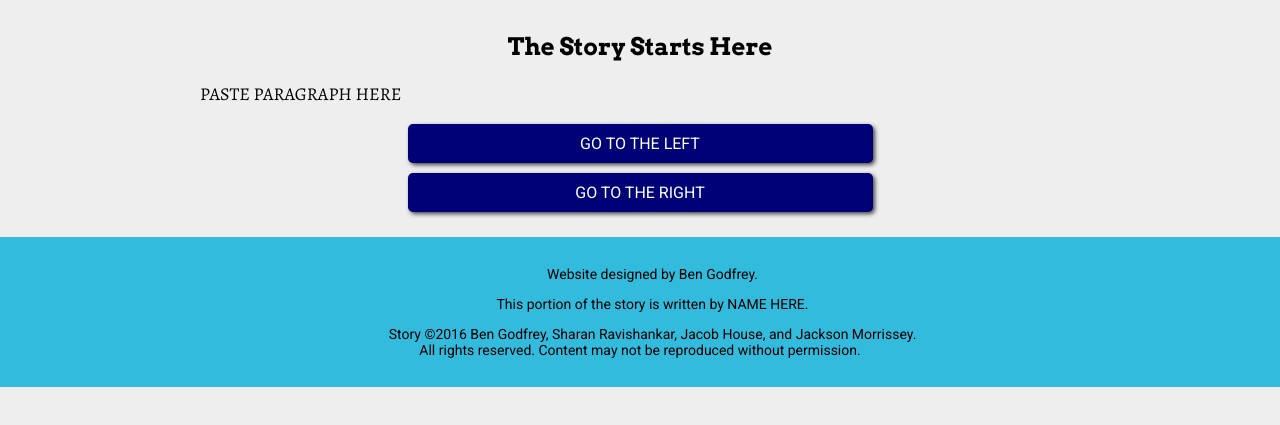
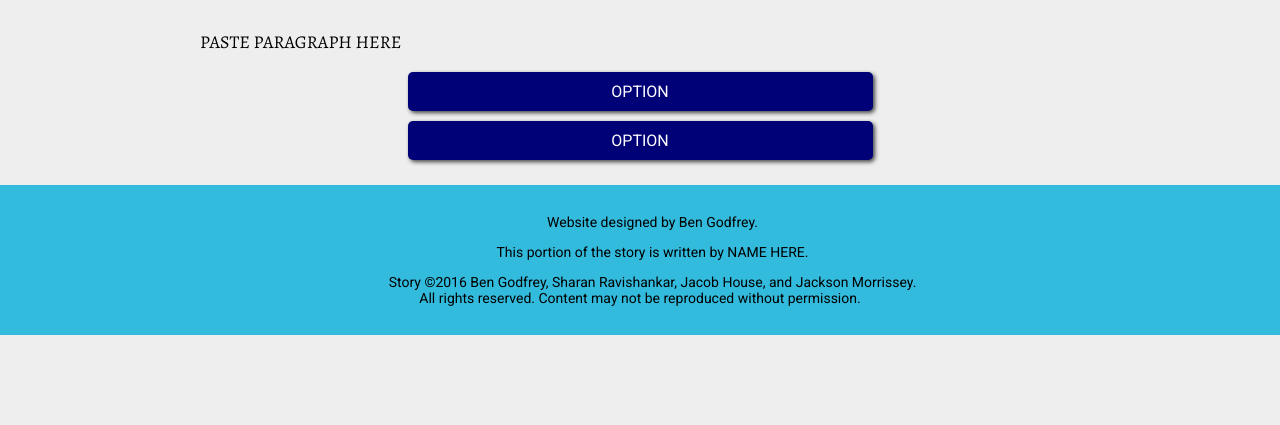
Before and after one commit to BenJetson/cyoa-site, a plain HTML site: page storytemplate.html in a window 1280 px wide. Shown: the part 147-572 px from the top of the page. Drawn offline with nearby package versions, Linux system fonts and the light colour scheme.

Commit message:
Fixed the template

```diff
--- a/storytemplate.html
+++ b/storytemplate.html
@@ -3,7 +3,7 @@
 <html>
 
     <head>
-        <title>Killing Roosevelt: Home</title>
+        <title>Killing Roosevelt: Section NUM-HERE</title>
         <link rel="icon" href="img/favicon.png">
 
         <link rel="stylesheet" href="css/grid_6.css">
@@ -56,14 +56,12 @@
 
                 <div class="full">
 
-                    <h2>The Story Starts Here</h2>
-
                     <p>PASTE PARAGRAPH HERE</p>
 
                     <div class="choices">
 
-                        <a href="story1a.html">Go to the left</a>
-                        <a href="story1b.html">Go to the right</a>
+                        <a href="storyPAGE.html">OPTION</a>
+                        <a href="storyPAGE.html">OPTION</a>
 
                     </div>
 
```
